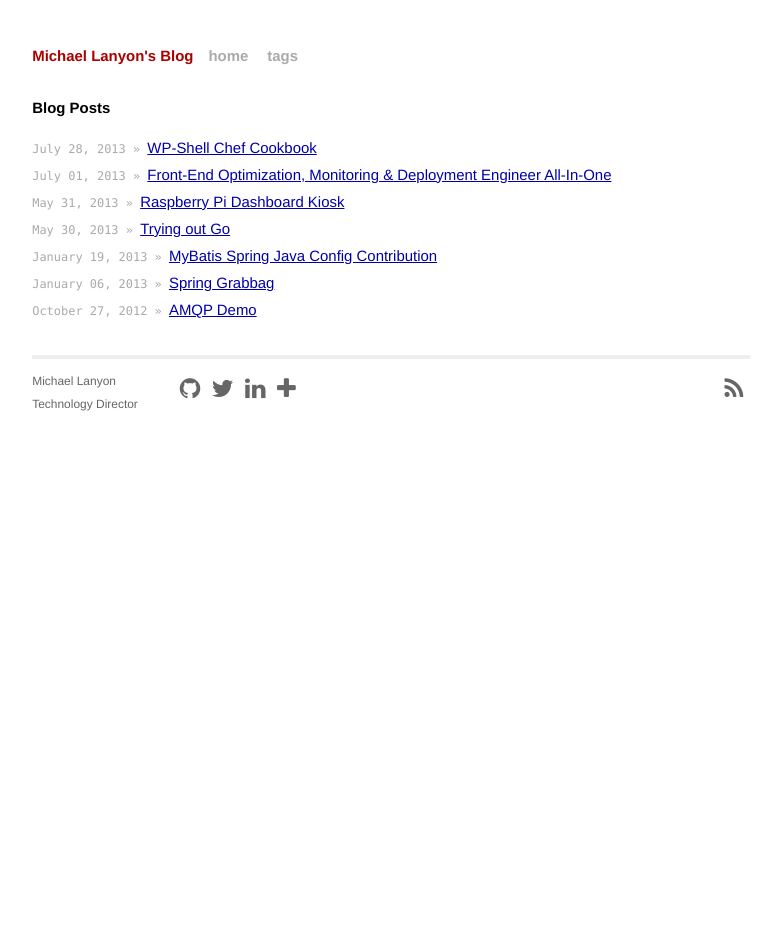
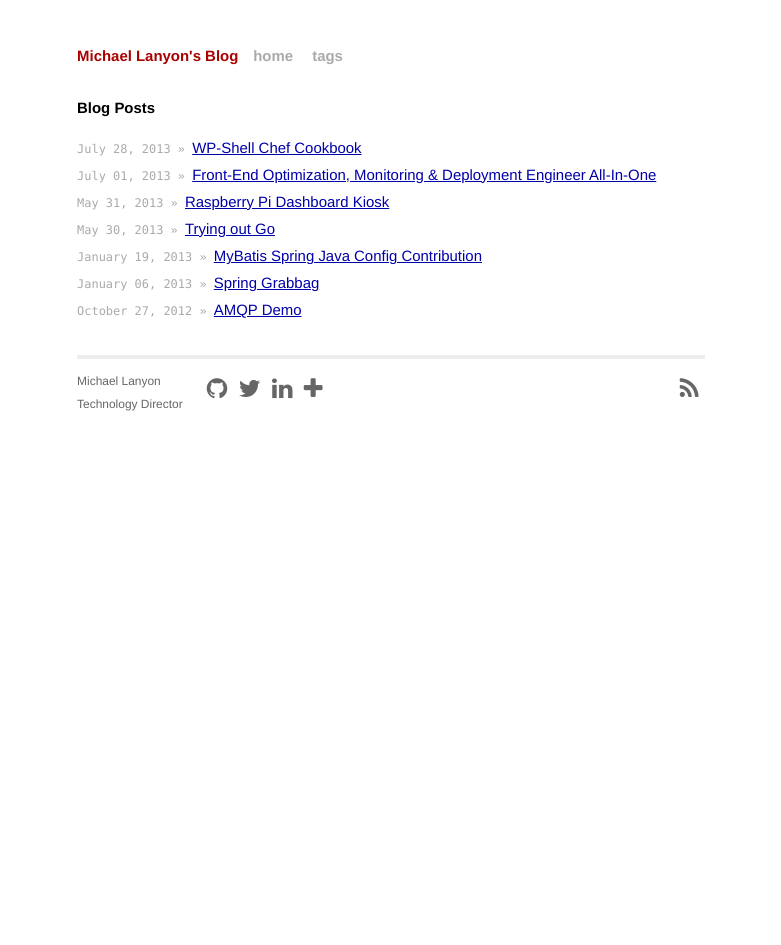
Before and after one commit to lanyonm/lanyonm.github.io, a Jekyll site: the page built from index.html, in a window 1280 px wide. Shown: the whole page, without its empty margins (249-1030 px from the left). Built offline with Jekyll 4.4.1, drawn with Linux system fonts in a browser that asks for light colours.

Commit message:
update site width again

```diff
--- a/css/main.css
+++ b/css/main.css
@@ -81,7 +81,7 @@
 .site {
   font-size: 115%;
   text-align: justify;
-  max-width: 48em;
+  max-width: 42em;
   min-width: 19em;
   margin: 3em auto 2em;
   line-height: 1.5em;
@@ -275,7 +275,7 @@
   .site .footer .links {
     display: table-row;
     float: right;
-    width: 48em;
+    width: 80%;
   }
   .site .footer .contact {
     margin: 0;
```
